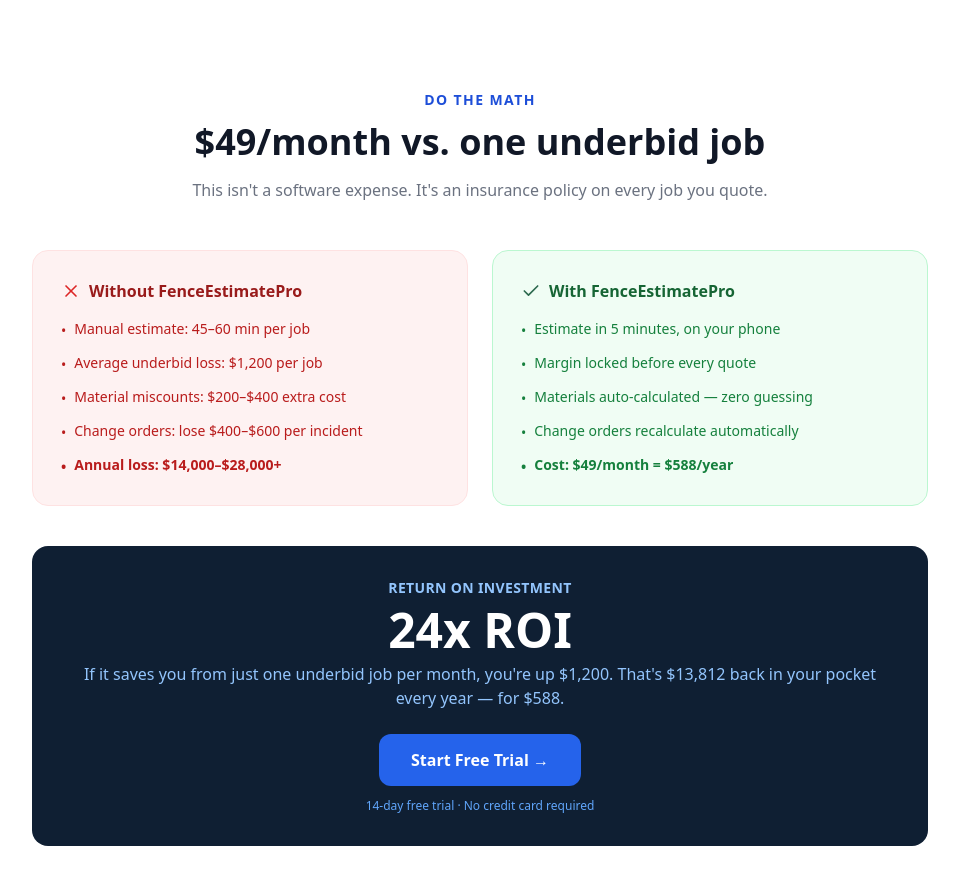
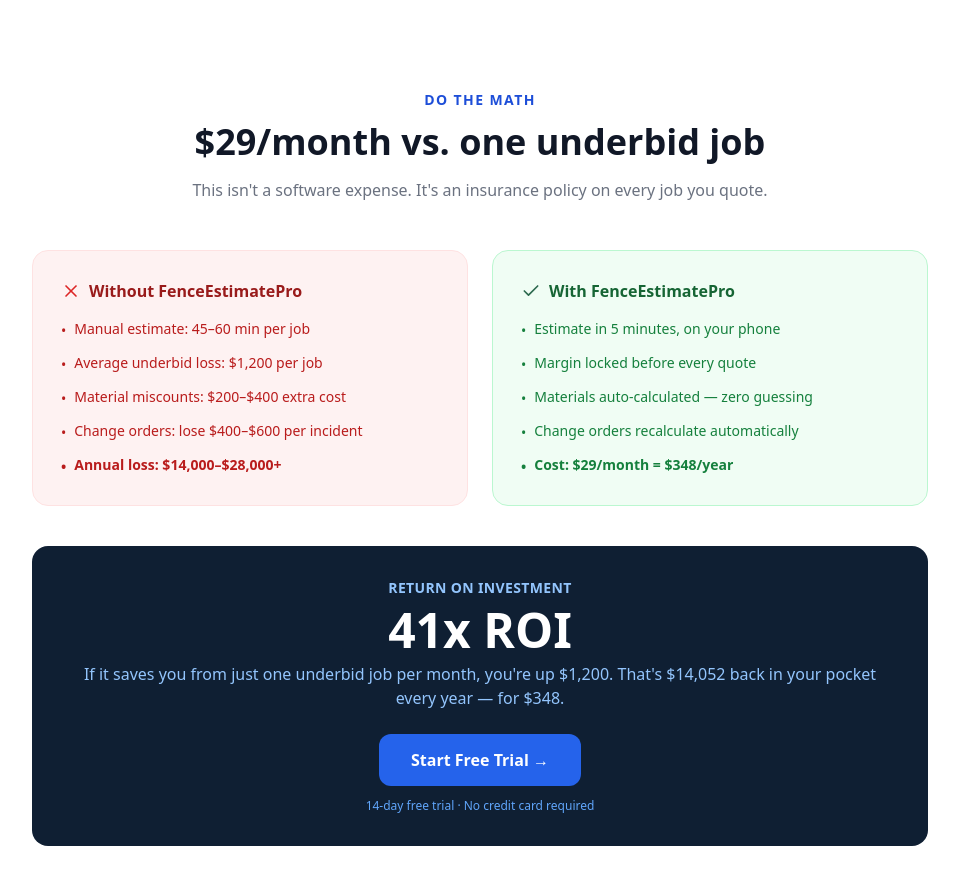
Before and after one commit to kpearl585/fenceos, a Next.js app: page / in a window 1280 px wide. Shown: the part 6220-7104 px from the top of the page, without its empty margins (160-1119 px from the left). Built offline with nearby package versions, Linux system fonts and the light colour scheme; no server answers.

Commit message:
fix: update ROI section to reflect $29/mo pricing (41x ROI)

```diff
--- a/src/components/ROISection.tsx
+++ b/src/components/ROISection.tsx
@@ -6,7 +6,7 @@
       <div className="max-w-4xl mx-auto">
         <div className="text-center mb-12">
           <p className="text-fence-600 font-semibold text-sm uppercase tracking-widest mb-3">Do the math</p>
-          <h2 className="text-3xl md:text-4xl font-bold text-gray-900">$49/month vs. one underbid job</h2>
+          <h2 className="text-3xl md:text-4xl font-bold text-gray-900">$29/month vs. one underbid job</h2>
           <p className="mt-4 text-gray-500 max-w-xl mx-auto">This isn&apos;t a software expense. It&apos;s an insurance policy on every job you quote.</p>
         </div>
 
@@ -32,15 +32,15 @@
               <li className="flex items-start gap-2"><span className="mt-0.5">•</span>Margin locked before every quote</li>
               <li className="flex items-start gap-2"><span className="mt-0.5">•</span>Materials auto-calculated — zero guessing</li>
               <li className="flex items-start gap-2"><span className="mt-0.5">•</span>Change orders recalculate automatically</li>
-              <li className="flex items-start gap-2 font-bold"><span className="mt-0.5">•</span>Cost: $49/month = $588/year</li>
+              <li className="flex items-start gap-2 font-bold"><span className="mt-0.5">•</span>Cost: $29/month = $348/year</li>
             </ul>
           </div>
         </div>
 
         <div className="bg-fence-900 rounded-2xl p-8 text-center text-white">
           <p className="text-fence-300 text-sm font-semibold uppercase tracking-wide mb-2">Return on investment</p>
-          <p className="text-5xl font-bold text-white mb-2">24x ROI</p>
-          <p className="text-fence-300">If it saves you from just one underbid job per month, you&apos;re up $1,200. That&apos;s $13,812 back in your pocket every year — for $588.</p>
+          <p className="text-5xl font-bold text-white mb-2">41x ROI</p>
+          <p className="text-fence-300">If it saves you from just one underbid job per month, you&apos;re up $1,200. That&apos;s $14,052 back in your pocket every year — for $348.</p>
           <Link href="/signup" className="mt-6 inline-flex items-center gap-2 bg-fence-500 hover:bg-fence-400 text-white font-bold px-8 py-3.5 rounded-xl transition-colors">
             Start Free Trial →
           </Link>
```
